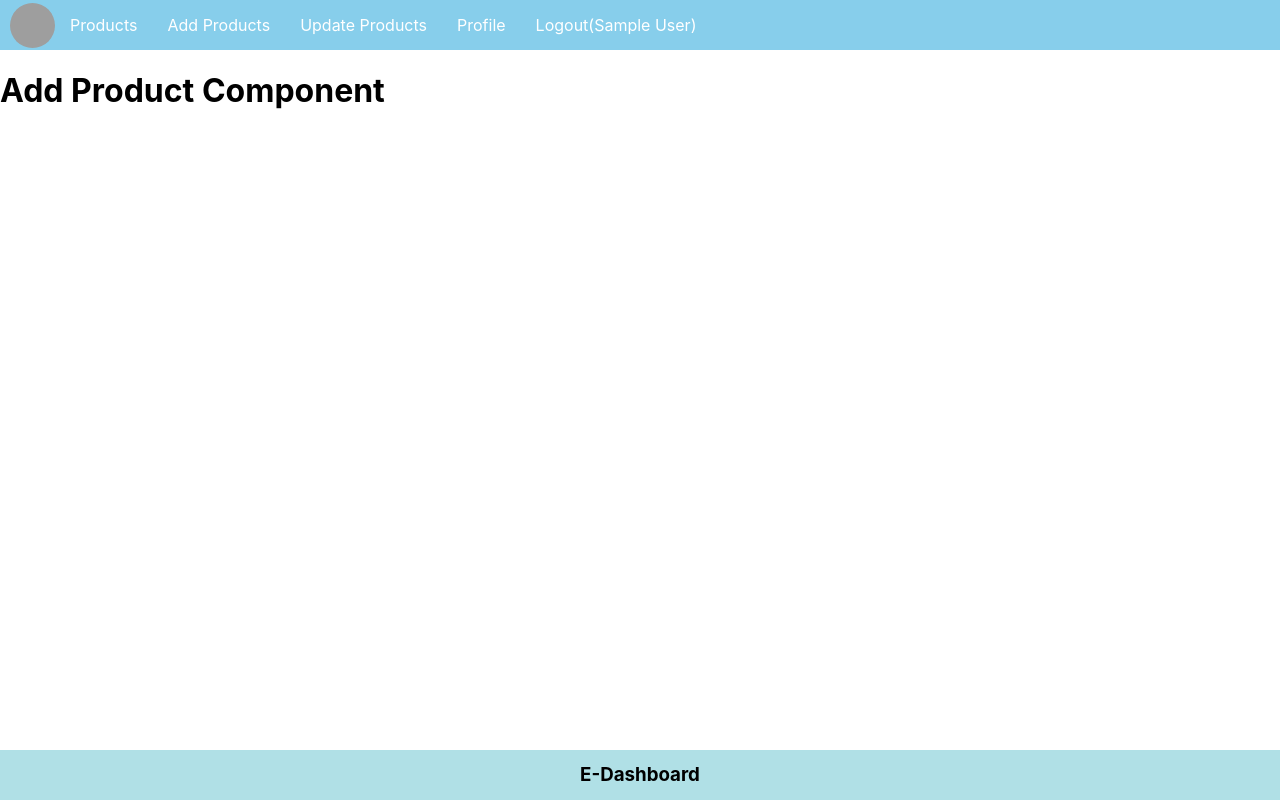
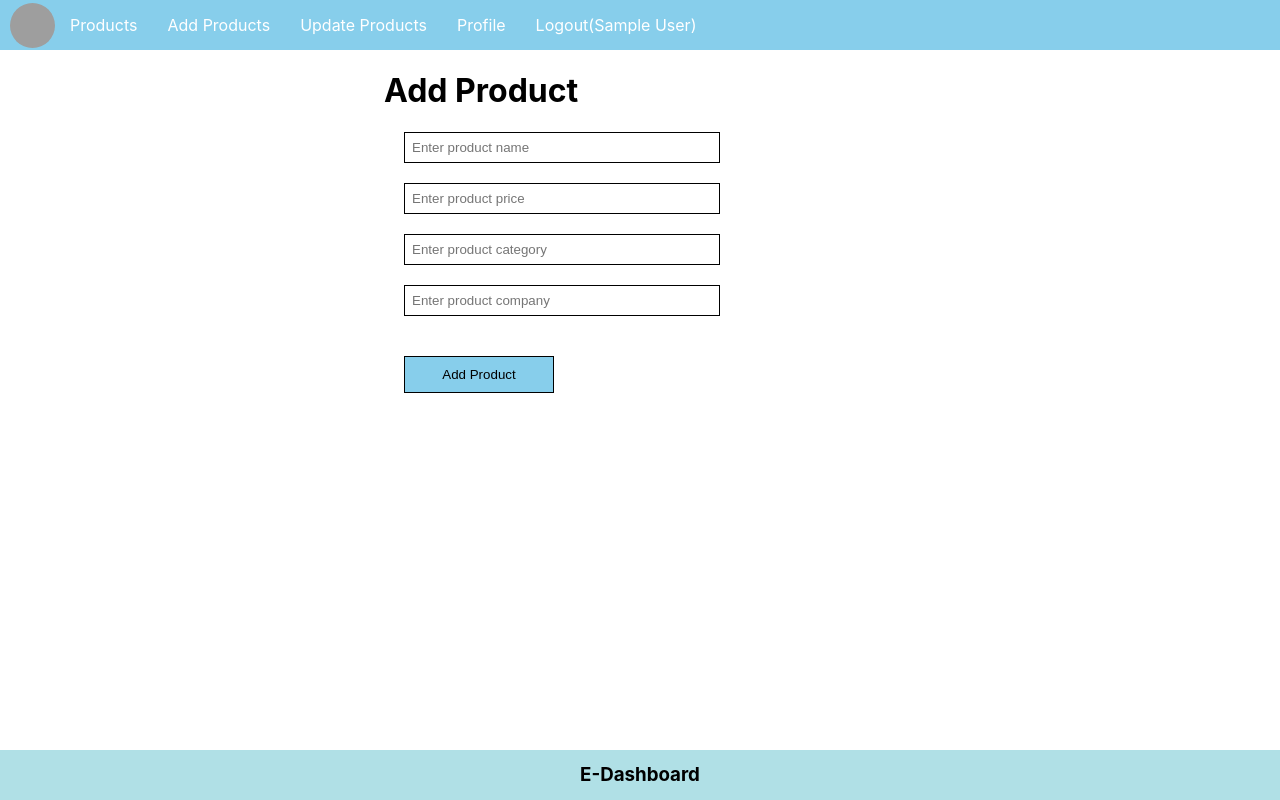
Before and after one commit to richterace/EcommerceDashboard, a React (Create React App) app in the folder frontend/: page /add in a window 1280 px wide. Built offline with nearby package versions, Linux system fonts and the light colour scheme; sample sign-in values are in the browser's storage; grey boxes are pictures that could not be loaded.

Commit message:
add product components

```diff
--- a/frontend/src/App.css
+++ b/frontend/src/App.css
@@ -1,7 +1,7 @@
-.App-logo {
+/* .App-logo {
   height: 40vmin;
   pointer-events: none;
-}
+} */
 
 .nav-ul {
   margin: 0px;
@@ -51,7 +51,8 @@
   margin: 0;
 }
 
-.register {
+.register,
+.product {
   margin-left: 30%;
 }
 
@@ -60,7 +61,9 @@
   margin-top: 100px;
 }
 
-.SignButton {
+.SignButton,
+.LoginButton,
+.ProductButton {
   margin: 20px;
   width: 150px;
   padding: 10px;
@@ -69,14 +72,7 @@
   cursor: pointer;
 }
 
-.LoginButton {
-  margin: 20px;
-  width: 150px;
-  padding: 10px;
-  background-color: skyblue;
-  border: 1px solid;
-  cursor: pointer;
-}
+
 
 .inputBox {
   padding: 7px;
@@ -86,7 +82,9 @@
   margin: 20px;
 }
 
-@media (prefers-reduced-motion: no-preference) {
+
+
+/* @media (prefers-reduced-motion: no-preference) {
   .App-logo {
     animation: App-logo-spin infinite 20s linear;
   }
@@ -115,4 +113,4 @@
   to {
     transform: rotate(360deg);
   }
-}
+} */
--- a/frontend/src/App.js
+++ b/frontend/src/App.js
@@ -3,6 +3,7 @@
 import Footer from './components/Footer';
 import SignUp from './components/SignUp';
 import Login from './components/Login';
+import AddProduct from './components/AddProduct';
 import PrivateComponent from './components/PrivateComponent';
 import { BrowserRouter, Routes, Route } from 'react-router-dom';
 
@@ -17,10 +18,11 @@
         <Routes>
           <Route element={<PrivateComponent />}>
             <Route path="/" element={<h1>Product Component</h1>} />
-            <Route path="/add" element={<h1>Add Product Component</h1>} />
+            <Route path="/add" element={<AddProduct />} />
             <Route path="/update" element={<h1>Update Product Component</h1>} />
             <Route path="/logout" element={<h1>Logout Component</h1>} />
             <Route path="/profile" element={<h1>Profile Component</h1>} />
+
           </Route>
           <Route path="/login" element={<Login />} />
           <Route path="/signup" element={<SignUp />} />
--- /dev/null
+++ b/frontend/src/components/AddProduct.js
@@ -0,0 +1,40 @@
+import React, { useState } from "react";
+
+const AddProduct = () => {
+
+    const [name, setName] = useState('');
+    const [price, setPrice] = useState('');
+    const [category, setCategory] = useState('');
+    const [company, setCompany] = useState('');
+    // button to handle the passed inputs from useState
+    const AddProduct = () => {
+        console.warn(name)
+        console.warn(price)
+        console.warn(category)
+        console.warn(company)
+    }
+    return (
+        <div className="product">
+            <h1>Add Product</h1>
+            <input className="inputBox" type="text" placeholder="Enter product name"
+                onChange={(e) => { setName(e.target.value) }} value={name}
+            />
+
+            <input className="inputBox" type="text" placeholder="Enter product price"
+                onChange={(e) => { setPrice(e.target.value) }} value={price}
+            />
+
+            <input className="inputBox" type="text" placeholder="Enter product category"
+                onChange={(e) => { setCategory(e.target.value) }} value={category}
+            />
+
+            <input className="inputBox" type="text" placeholder="Enter product company"
+                onChange={(e) => { setCompany(e.target.value) }} value={company}
+            />
+
+            <button onClick={AddProduct} className="ProductButton">Add Product</button>
+        </div>
+    )
+};
+
+export default AddProduct;
```
